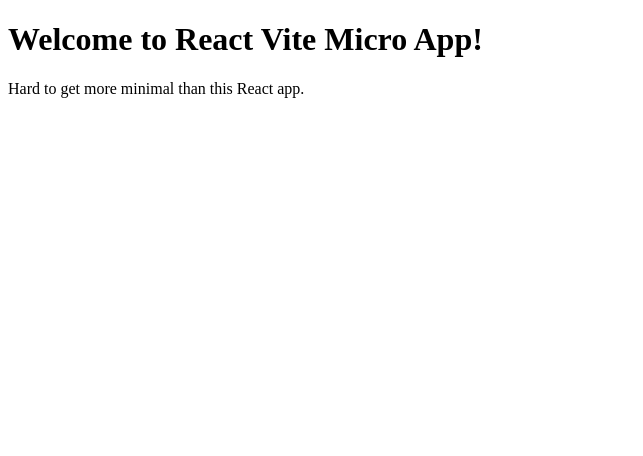
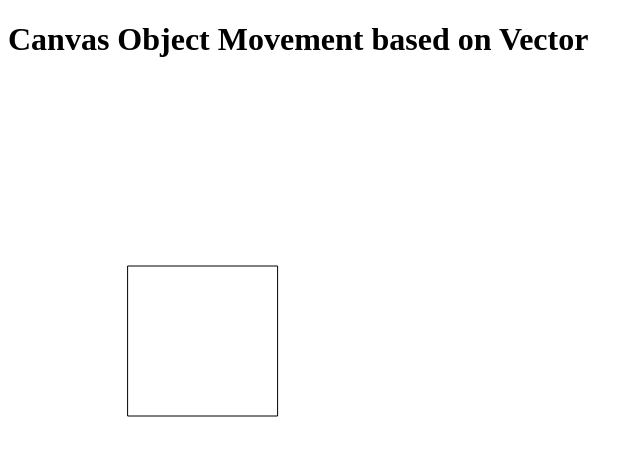
Before and after one commit to williamlaw18/ParticleCollision, a React (Vite) app: page / in a window 1280 px wide. Shown: the top 456 px of the page, without its empty margins (0-643 px from the left). Built offline with nearby package versions, Linux system fonts and the light colour scheme.

Commit message:
Setup of animated canvas objects

```diff
--- a/package.json
+++ b/package.json
@@ -9,7 +9,9 @@
   },
   "dependencies": {
     "react": "^17.0.2",
-    "react-dom": "^17.0.2"
+    "react-dom": "^17.0.2",
+    "sass": "^1.52.1",
+    "scss": "^0.2.4"
   },
   "devDependencies": {
     "babel-preset-nano-react-app": "^0.1.0",
--- a/src/App.jsx
+++ b/src/App.jsx
@@ -1,8 +1,22 @@
-import React from "react";
+import React, {useRef, useState} from "react";
 
-export default () => (
-  <>
-    <h1>Welcome to React Vite Micro App!</h1>
-    <p>Hard to get more minimal than this React app.</p>
-  </>
-);
+import Objects from './objects';
+
+const App = () => {
+
+  const container = useRef(null);
+
+  return(
+    <>
+      <h1>Canvas Object Movement based on Vector</h1>
+
+      <div ref={container}>
+        <Objects
+          container={container}
+        />
+      </div>
+    </>
+  )
+};
+
+export default App;
--- /dev/null
+++ b/src/objects.jsx
@@ -0,0 +1,83 @@
+import React, { useEffect, useRef, useState } from "react";
+
+const Objects = (
+    {container }) => {
+
+    const canvasRef = useRef()
+    const objects = useRef([])
+
+    const animateRef = useRef();
+
+    const [canvasHeight, setCanvasHeight] = useState(500);
+    const [canvasWidth, setCanvasWidth] = useState(500);
+
+    const initCanvas = () => {
+        setCanvasArea();
+        createObject(20, 20, 150, 150, [0.3, 0.5])
+        window.addEventListener('resize', setCanvasArea);
+        animateRef.current = requestAnimationFrame(animate);
+    }
+
+    //Sets canvas area to container size
+    const setCanvasArea = () => {
+        if (container.current != null){
+            setCanvasHeight(container.current.offsetHeight)
+            setCanvasWidth(container.current.offsetWidth);
+        }
+    }
+
+    //adds object to list
+    const createObject = (x, y, width, height, vector) => {
+        const object = {
+            x: x,
+            y: y,
+            width: width,
+            height: height,
+            vector: vector
+        };
+        objects.current = [...objects.current, object]
+    }
+
+    //draws object on canvas
+    const drawObjects = () => {
+        const ctx = canvasRef.current?.getContext('2d')
+        ctx.clearRect(0, 0, canvasRef.current.offsetWidth, canvasRef.current.offsetHeight);
+
+        objects.current.forEach((object) => {
+
+            object.x = object.x + object.vector[0]
+            object.y = object.y + object.vector[1]
+
+            ctx.beginPath();
+            ctx.rect(object.x, object.y, object.width, object.height);
+            ctx.stroke();
+        })
+    };
+
+    //Draw animation frames
+    const animate = () => {
+        drawObjects();
+        animateRef.current = requestAnimationFrame(animate);
+    }
+
+    //Component update
+    useEffect(() => {
+        initCanvas();
+        return () => {
+            window.removeEventListener('resize', setCanvasArea);
+            cancelAnimationFrame(animateRef.current);
+        };
+    }, []);
+
+    return (
+        <React.Fragment>
+            <canvas
+                ref={canvasRef}
+                width={`${canvasWidth}px`}
+                height={`${canvasHeight}px`}
+            />
+        </React.Fragment>
+    );
+}
+
+export default Objects
```
Also changed, not shown: 1 other file (tests, documents, lock files or other folders).
